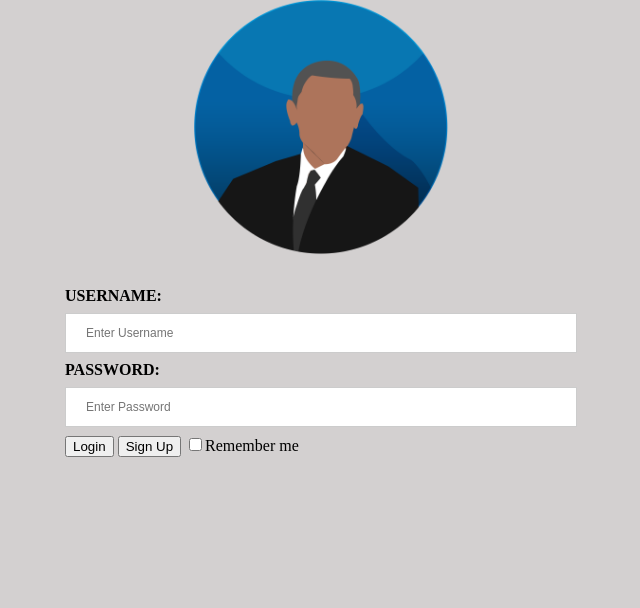
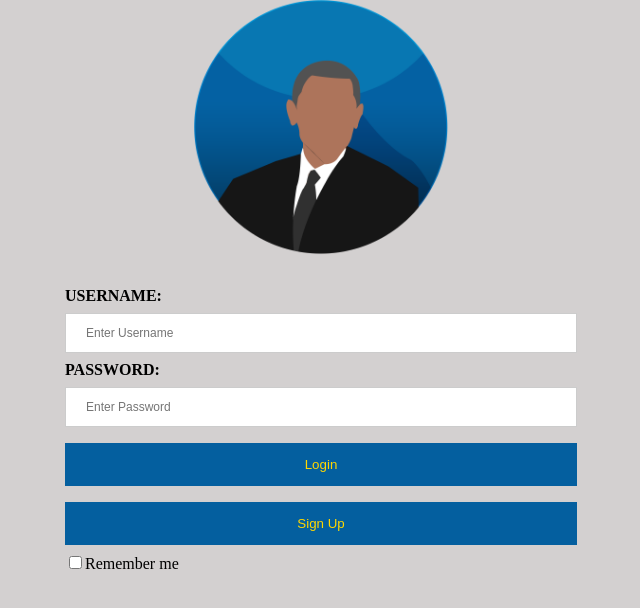
Before and after one commit to vladmihociu/twproject, a PHP site: page / in a window 1280 px wide. Shown: the part 25-633 px from the top of the page, without its empty margins (327-967 px from the left). Run offline with PHP 8.4, Linux system fonts and the light colour scheme.

Commit message:
Changed some names in css

```diff
--- a/index.php
+++ b/index.php
@@ -31,8 +31,8 @@ $current_date = date('Y-m-d H:i:s');
     <label><b>PASSWORD:</b></label>
     <input type="password" placeholder="Enter Password" name="password" required>
     <br>
-    <button type="submit">Login</button>
-	<a href = "/pagini_html/signup.html" > <button type="button">Sign Up</button> </a>
+    <button class="button-blue" type="submit">Login</button>
+	<a href = "/pagini_html/signup.html" > <button class="button-blue" type="button">Sign Up</button> </a>
 	</form>
 	<input type="checkbox" name="remember" value="save-login">Remember me</input>
   </div>
```
